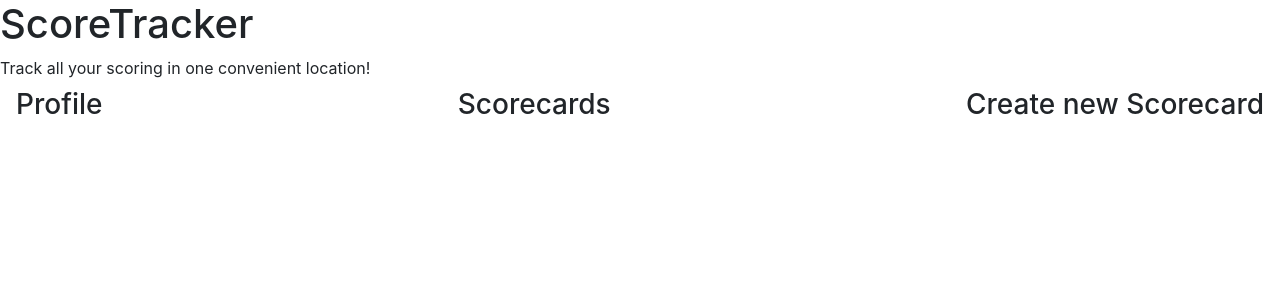
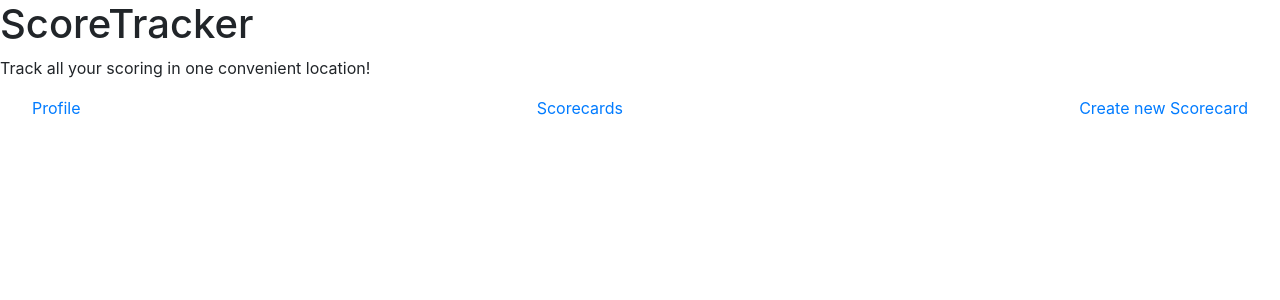
Before and after one commit to brandonlum/trackstat, a React (Create React App) app: page / in a window 1280 px wide. Shown: the top 300 px of the page. Built offline with nearby package versions, Linux system fonts and the light colour scheme; no server answers.

Commit message:
Setup React Router and added some styling

```diff
--- a/package.json
+++ b/package.json
@@ -5,6 +5,7 @@
   "proxy": "http://localhost:3000",
   "dependencies": {
     "bootstrap": "^4.3.1",
+    "classnames": "^2.2.6",
     "react": "^16.8.6",
     "react-dom": "^16.8.6",
     "react-router-dom": "^5.0.1",
--- a/src/App.js
+++ b/src/App.js
@@ -1,5 +1,6 @@
 import React from 'react';
 import './App.css';
+import {BrowserRouter as Router, Route} from 'react-router-dom'
 import Header from './components/Header.js'
 import Nav from './components/Nav.js'
 import Scorecards from './components/Scorecards.js'
@@ -26,11 +27,14 @@ class App extends React.Component {
     return (
       <div className="App">
         <Header />
-        <Nav />
-        <Scorecards
-          scorecards={this.state.scorecards}
-        />
-        {/* <CreateScorecard /> */}
+        <Router>
+          <Nav />
+          {/* <Route path="/profile" exact component={Profile} /> */}
+          <Route path="/scorecards"
+          render = {(props) => <Scorecards {...props} scorecards={this.state.scorecards}/>} />
+          <Route path="/newscorecard" exact component={CreateScorecard} />
+        </Router>
+
       </div>
     );
   }
--- a/src/components/Nav.js
+++ b/src/components/Nav.js
@@ -1,16 +1,47 @@
 import React, {Component} from 'react'
-import {Navbar} from 'reactstrap'
+import {Navbar, NavItem, NavLink} from 'reactstrap'
+import classnames from 'classnames'
+import {Link} from 'react-router-dom'
 
 
 class Nav extends Component {
+    state = {
+        activeTab: '1'
+    }
+
+    toggle = (tab) => {
+        if (this.state.activeTab !== tab) {
+            this.setState({
+                activeTab: tab
+            })
+        }
+    }
+
     render () {
         return (
             <React.Fragment>
                 <Navbar>
-                    <h3>Profile</h3>
-                    <h3>Scorecards</h3>
-                    <h3>Create new Scorecard</h3>
+                    <NavLink className={classnames({active: this.state.activeTab === '1'})}>
+                        <Link to='/profile'>Profile</Link>
+                    </NavLink>
+
+                    <NavLink className={classnames({active: this.state.activeTab === '2'})}>
+                        <Link to='/scorecards'>Scorecards</Link>
+                    </NavLink>
+
+                    <NavLink className={classnames({active: this.state.activeTab === '3'})}>
+                        <Link to='/newscorecard'>Create new Scorecard</Link>
+                    </NavLink>
                 </Navbar>
+                {/* <TabContent activeTab={this.state.activeTab}>
+                    <TabPane tabId="1">
+                        <Row>
+                            <Col sm="12">
+
+                            </Col>
+                        </Row>
+                    </TabPane>
+                </TabContent> */}
 
 
             </React.Fragment>
```
